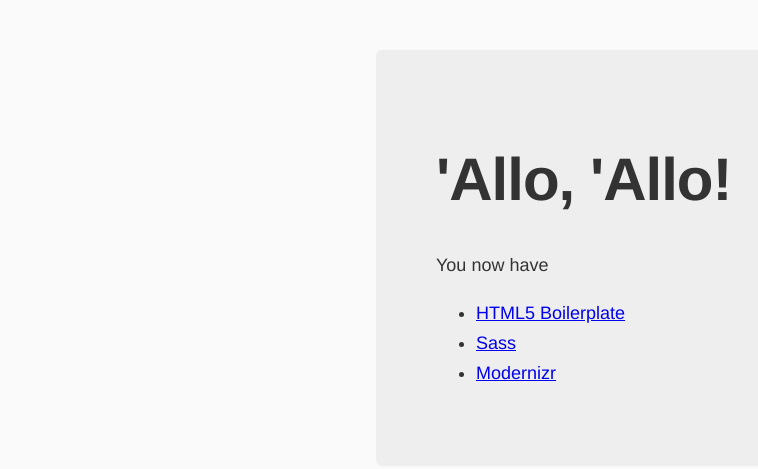
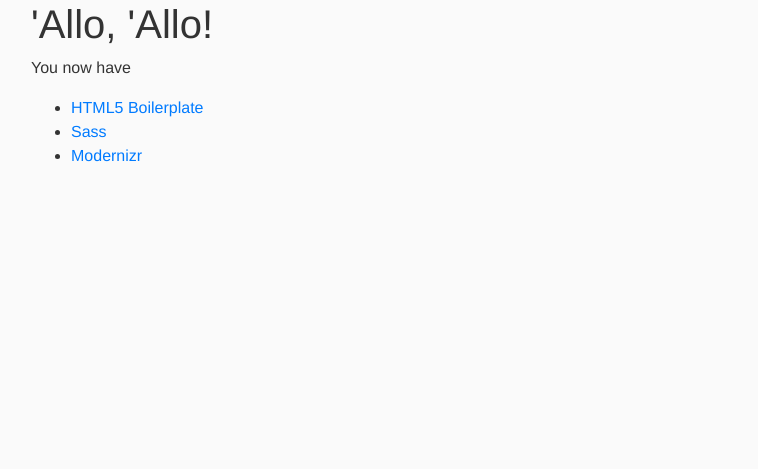
Before and after one commit to subramaniashiva/meeting-reminder-app, a website: page app/index.html in a window 1280 px wide. Shown: the whole page, without its empty margins (54-812 px from the left). Drawn offline with nearby package versions, Linux system fonts and the light colour scheme; files that its build step writes are made by us from their sources.

Commit message:
Added bootstrap css

```diff
--- a/app/index.html
+++ b/app/index.html
@@ -10,8 +10,8 @@
     <link rel="apple-touch-icon" href="/apple-touch-icon.png">
     <!-- Place favicon.ico and apple-touch-icon.png in the root directory -->
 
-    <!-- build:css(.) styles/vendor.css -->
-    <!-- bower:css -->
+    <!-- build:css(.) styles/bootstrap.css -->
+    <link rel="stylesheet" href="bower_components/bootstrap-css-only/css/bootstrap.min.css">
     <!-- endbower -->
     <!-- endbuild -->
     <!-- build:css(.tmp) styles/main.css -->
@@ -28,7 +28,7 @@
     <![endif]-->
 
 
-    <div class="hero-unit">
+    <div class="container">
       <h1>'Allo, 'Allo!</h1>
       <p>You now have</p>
       <ul>
--- a/app/scripts/main.js
+++ b/app/scripts/main.js
@@ -1,2 +1 @@
 // jshint devel:true
-console.log('\'Allo \'Allo!');
--- a/bower.json
+++ b/bower.json
@@ -2,7 +2,8 @@
   "name": "meeting-reminder-app",
   "private": true,
   "dependencies": {
-    "modernizr": "~2.8.3"
+    "modernizr": "~2.8.3",
+    "bootstrap-css-only": "~3.3.4"
   },
   "devDependencies": {
     "chai": "~3.2.0",
```
